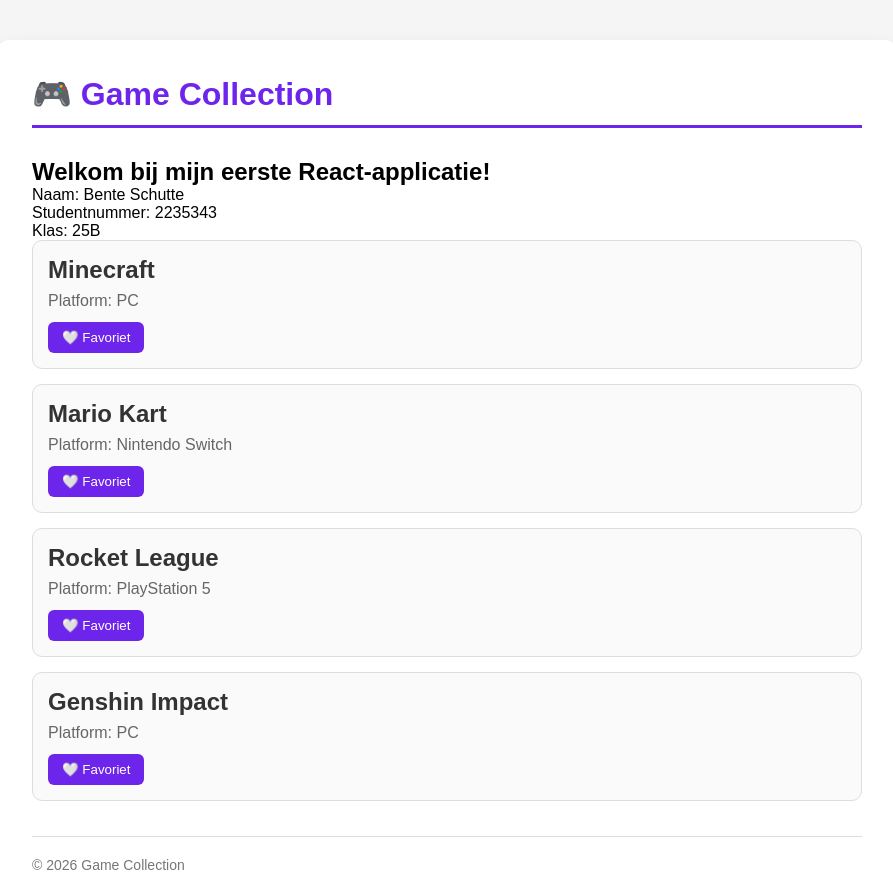
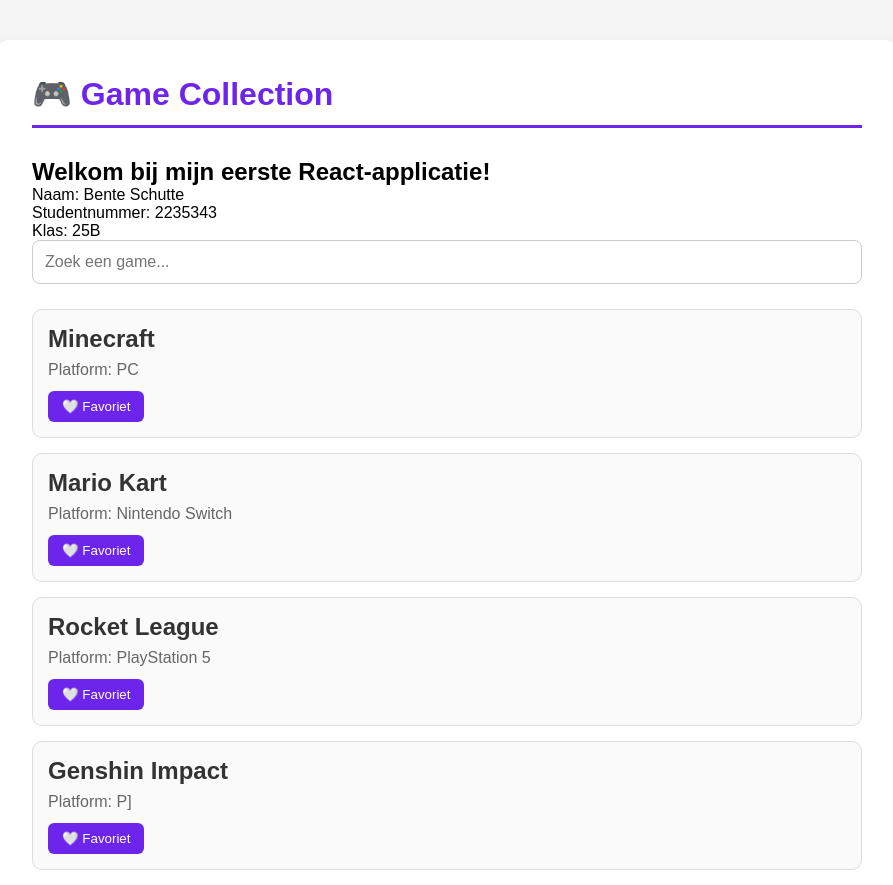
Before and after one commit to Bente-git/React, a React (Vite) app in the folder game-collection/: page / in a window 1280 px wide. Shown: the top 885 px of the page, without its empty margins (193-1086 px from the left). Built offline with nearby package versions, Linux system fonts and the light colour scheme.

Commit message:
Les 7 - Zoekfunctie toegevoegd

```diff
--- a/game-collection/src/App.css
+++ b/game-collection/src/App.css
@@ -67,3 +67,12 @@
 .favorite-button:hover {
     background-color: #5b1fd0;
 }
+
+.search-input {
+    width: 100%;
+    padding: 12px;
+    margin-bottom: 25px;
+    border: 1px solid #cccccc;
+    border-radius: 8px;
+    font-size: 16px;
+}
--- a/game-collection/src/App.jsx
+++ b/game-collection/src/App.jsx
@@ -1,3 +1,4 @@
+import { useState } from "react";
 import "./App.css";
 import Header from "./components/Header";
 import Footer from "./components/Footer";
@@ -22,11 +23,28 @@
   {
     id: 4,
     title: "Genshin Impact",
+    platform: "P]",
+  },
+  {
+    id: 5,
+    title: "The Legend of Zelda",
+    platform: "Nintendo Switch",
+  },
+  {
+    id: 6,
+    title: "Fortnite",
     platform: "PC",
+  },
+  {
+    id: 7,
+    title: "EA Sports FC 26",
+    platform: "PlayStation 5",
   },
 ];
 
 function App() {
+  const [search, setSearch] = useState("");
+
   return (
     <div className="container">
       <Header title="🎮 Game Collection" />
@@ -40,7 +58,19 @@
 
         <p>Klas: 25B</p>
 
-        {games.map((game) => (
+        <input
+          className="search-input"
+          type="text"
+          placeholder="Zoek een game..."
+          value={search}
+          onChange={(e) => setSearch(e.target.value)}
+        />
+
+        {games
+          .filter((game) =>
+            game.title.toLowerCase().includes(search.toLowerCase())
+          )
+          .map((game) => (
             <GameCard
               key={game.id}
               title={game.title}
```
Lines whose indentation alone changed are shown as unchanged.
